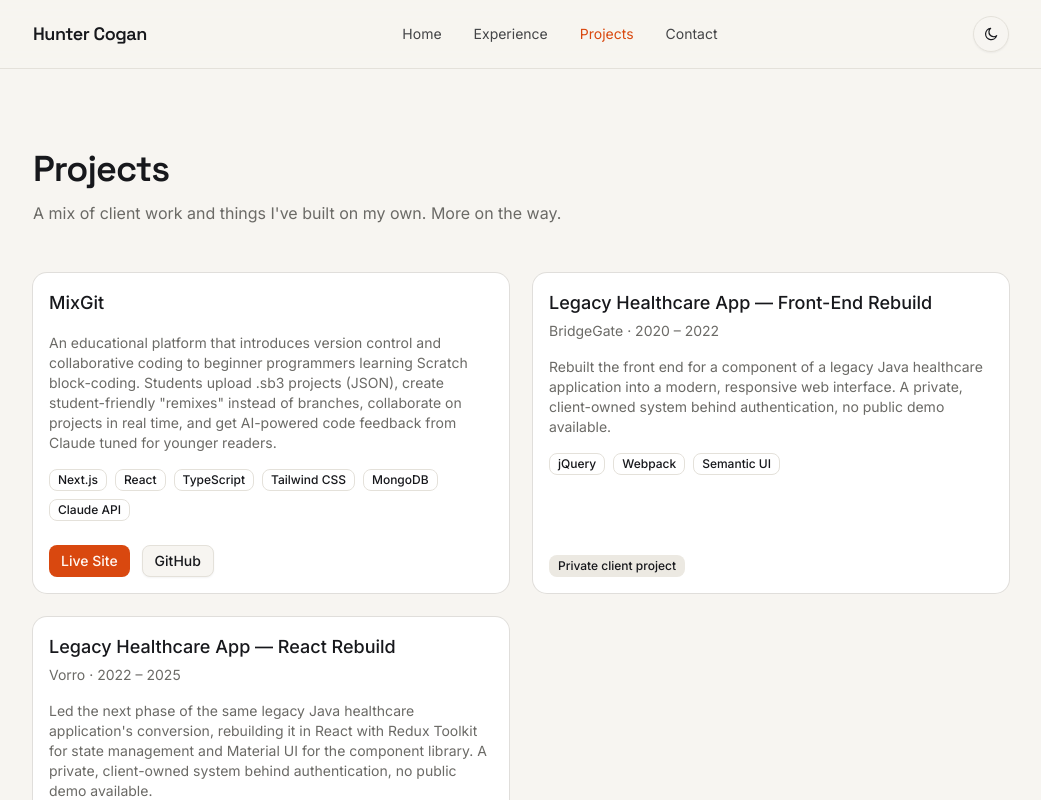
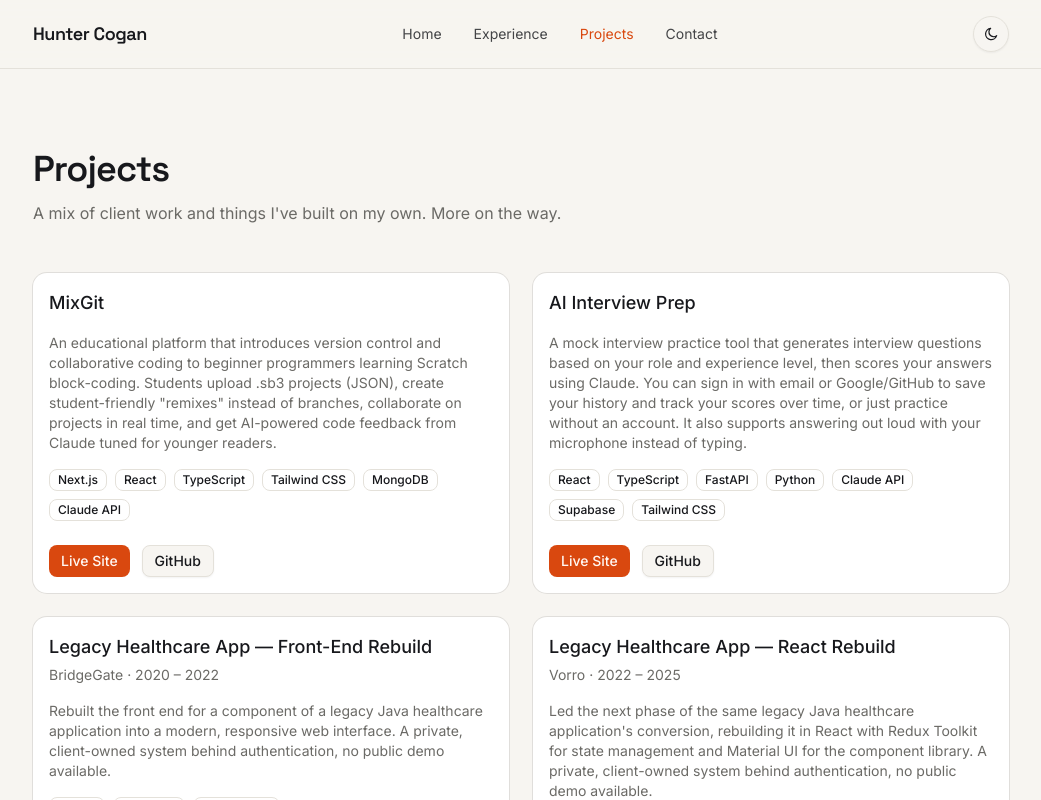
Before and after one commit to HunterCogan/huntercogan.com, a Next.js app: page /projects in a window 1280 px wide. Shown: the top 800 px of the page, without its empty margins (119-1160 px from the left). Built offline with nearby package versions, Linux system fonts and the light colour scheme.

Commit message:
add new project to list

```diff
--- a/src/data/projects.ts
+++ b/src/data/projects.ts
@@ -26,6 +26,22 @@ export const projects: ProjectEntry[] = [
     repoUrl: "https://github.com/HunterCogan/mixgit",
   },
   {
+  title: "AI Interview Prep",
+  description:
+    "A mock interview practice tool that generates interview questions based on your role and experience level, then scores your answers using Claude. You can sign in with email or Google/GitHub to save your history and track your scores over time, or just practice without an account. It also supports answering out loud with your microphone instead of typing.",
+  tags: [
+    "React",
+    "TypeScript",
+    "FastAPI",
+    "Python",
+    "Claude API",
+    "Supabase",
+    "Tailwind CSS",
+  ],
+  liveUrl: "https://ai-interview-prep-ruby-zeta.vercel.app/",
+  repoUrl: "https://github.com/HunterCogan/ai-interview-prep",
+},
+  {
     title: "Legacy Healthcare App — Front-End Rebuild",
     description:
       "Rebuilt the front end for a component of a legacy Java healthcare application into a modern, responsive web interface. A private, client-owned system behind authentication, no public demo available.",
```
